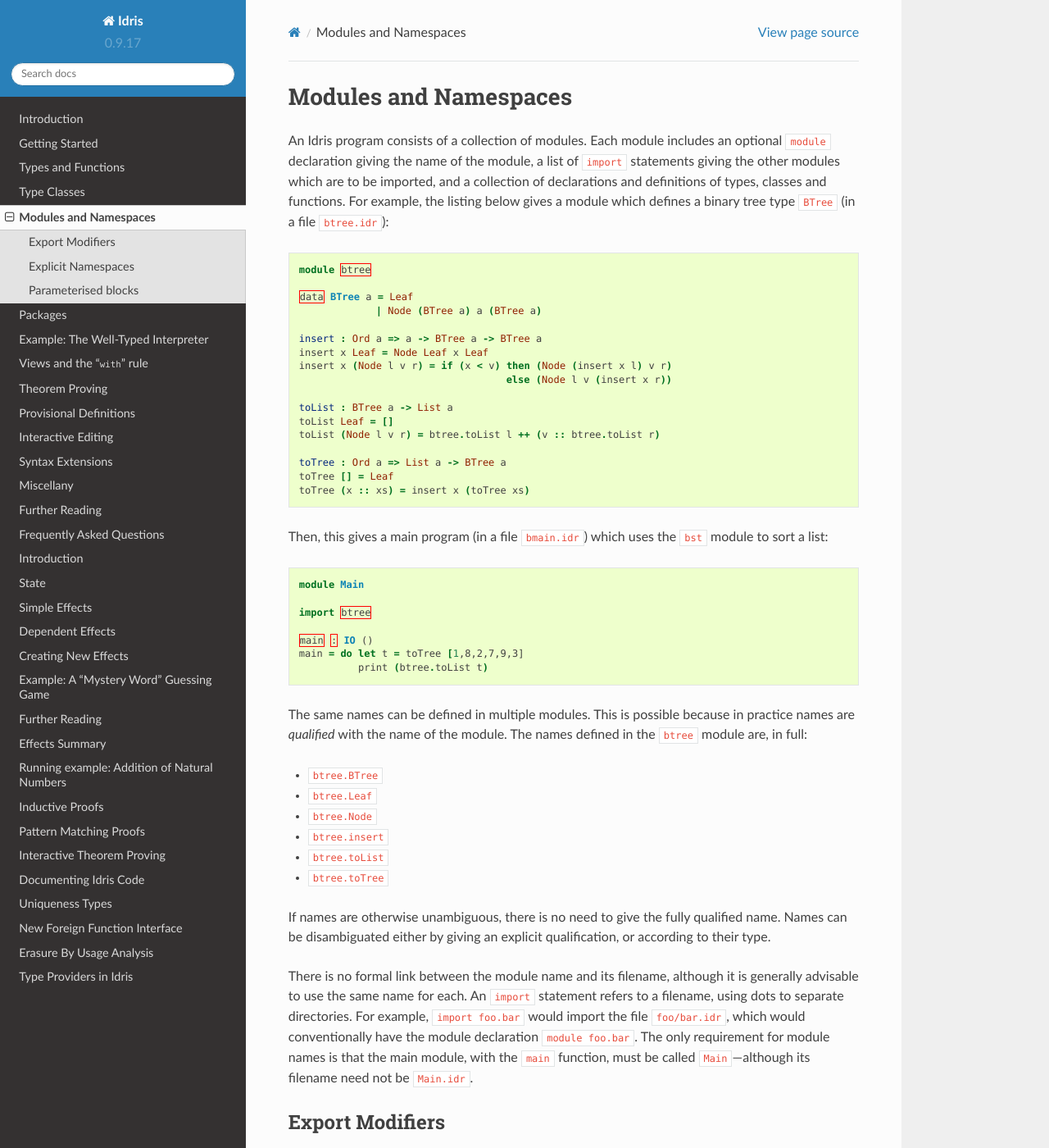
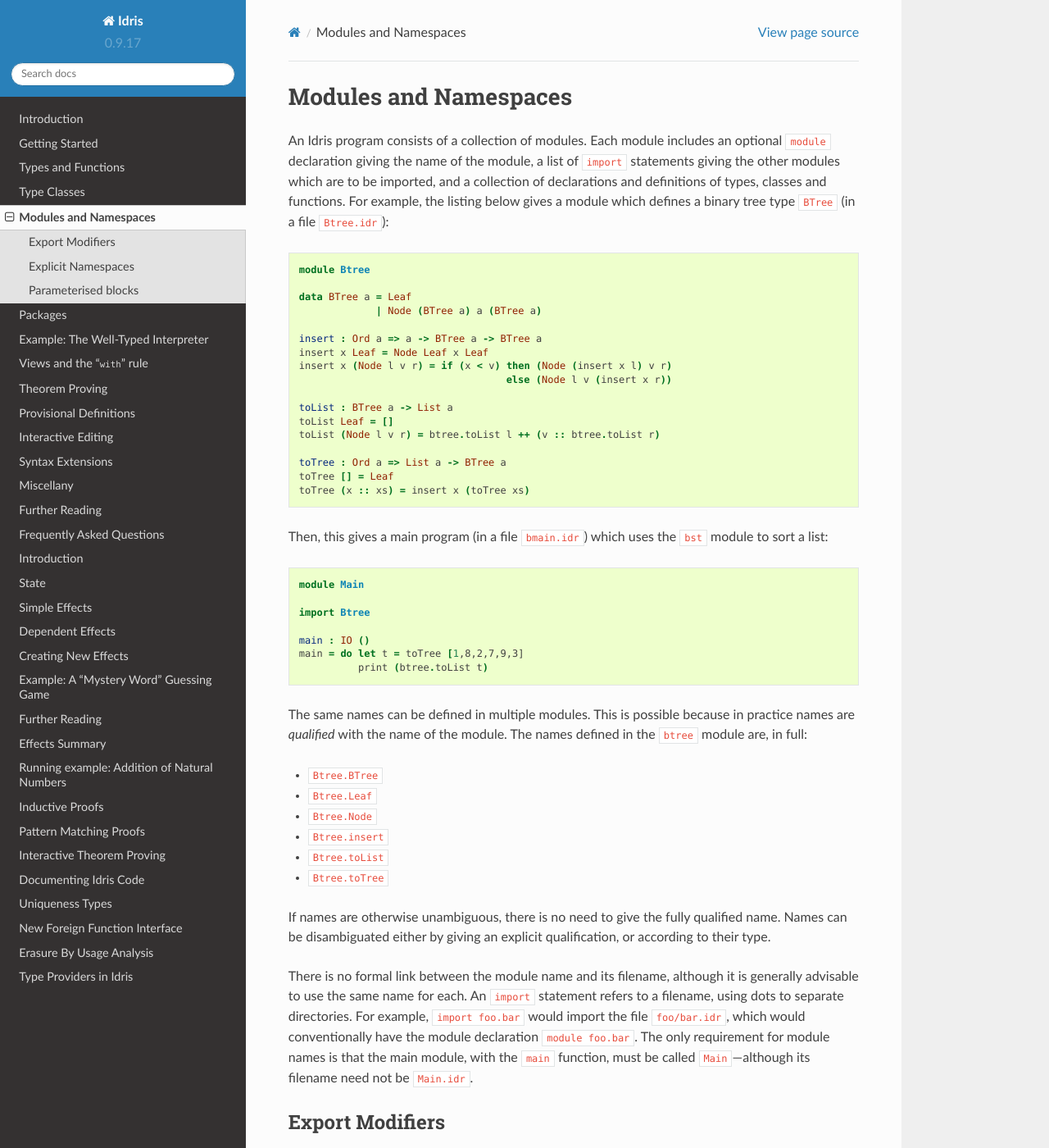
Before and after one commit to idris-lang/Idris-dev, a Sphinx documentation site: the page built from docs/tutorial/modules.rst, in a window 1280 px wide and 1400 px high. Shown: the whole window at 82% size. Built offline with Sphinx 7.4.7 and the Read the Docs theme 2.0.0, drawn with Linux system fonts in a browser that asks for light colours; formulas are drawn with MathJax 3.

Commit message:
Fixed pygments styling

```diff
--- a/docs/tutorial/modules.rst
+++ b/docs/tutorial/modules.rst
@@ -10,11 +10,11 @@
 are to be imported, and a collection of declarations and definitions of
 types, classes and functions. For example, the listing below gives a
 module which defines a binary tree type ``BTree`` (in a file
-``btree.idr``):
+``Btree.idr``):
 
 .. code-block:: idris
 
-    module btree
+    module Btree
 
     data BTree a = Leaf
                  | Node (BTree a) a (BTree a)
@@ -40,23 +40,24 @@
 
     module Main
 
-    import btree
+    import Btree
 
     main : IO ()
     main = do let t = toTree [1,8,2,7,9,3]
               print (btree.toList t)
 
 
+
 The same names can be defined in multiple modules. This is possible
 because in practice names are *qualified* with the name of the module.
 The names defined in the ``btree`` module are, in full:
 
-+ ``btree.BTree``
-+ ``btree.Leaf``
-+ ``btree.Node``
-+ ``btree.insert``
-+ ``btree.toList``
-+ ``btree.toTree``
++ ``Btree.BTree``
++ ``Btree.Leaf``
++ ``Btree.Node``
++ ``Btree.insert``
++ ``Btree.toList``
++ ``Btree.toTree``
 
 If names are otherwise unambiguous, there is no need to give the fully
 qualified name. Names can be disambiguated either by giving an explicit
@@ -103,7 +104,7 @@
 
 .. code-block:: idris
 
-    module btree
+    module Btree
 
     abstract data BTree a = Leaf
                           | Node (BTree a) a (BTree a)
@@ -137,7 +138,8 @@
 
     module A
 
-    import B import public C
+    import B
+    import public C
 
     public a : AType a = ...
 
@@ -154,7 +156,7 @@
 
 .. code-block:: idris
 
-    module foo
+    module Foo
 
     namespace x
       test : Int -> Int
```
